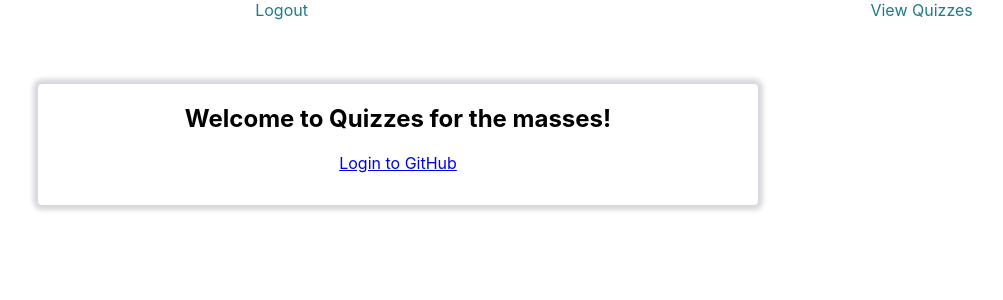
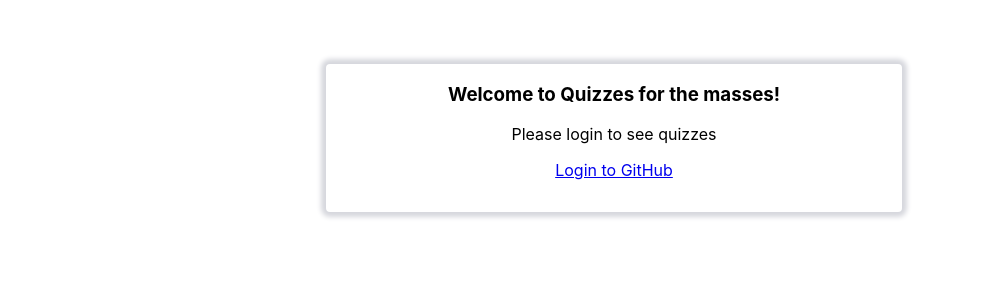
Before and after one commit to BrianFullSail/ASSL, a React (Create React App) app in the folder assl-app/: page /#/ in a window 1280 px wide. Shown: the top 300 px of the page, without its empty margins (26-1029 px from the left). Built offline with nearby package versions, Linux system fonts and the light colour scheme; no server answers.

Commit message:
changed Nav state and added some styling, looking to add more styling and redirect on form submit back to the quizzes

```diff
--- a/assl-app/src/App.js
+++ b/assl-app/src/App.js
@@ -1,14 +1,32 @@
 import './App.css'
-import React from 'react'
+import React, { useEffect, useState } from 'react'
 import { HashRouter as Router } from 'react-router-dom'
 import Nav from './components/Nav'
 import Routes from './components/Routes'
 
+
 function App() {
+  const [loggedIn, setLogin] = useState(false)
+  const query = new URLSearchParams(window.location.search)
+
+  useEffect(() => {
+    if (query.get('auth_token')) {
+    setLogin(true)
+    }
+  }, [])
+
+  function showNav(){
+    if(loggedIn === true){
+      return <Nav />
+    }
+    return false
+  }
+
   return (
     <Router>
       <div className="App">
-        <Nav />
+        {/* <Nav /> */}
+        {showNav()}
         <main>
           <Routes />
         </main>
--- a/assl-app/src/components/Nav.js
+++ b/assl-app/src/components/Nav.js
@@ -1,11 +1,15 @@
 import React from 'react';
 import { NavLink } from 'react-router-dom'
 
-const Nav = (props) => {
+const Nav = () => {
+    function logOut(){
+        window.location.href = "/"
+    }
+
     return (
         <nav style={styles.nav}>
-            <NavLink style={styles.links} activestyle={styles.activeLink} to='/Home'>Logout</NavLink>
-            <NavLink style={styles.links} activestyle={styles.activeLink} to='/Quizzes'>View Quizzes</NavLink>
+            <NavLink style={styles.links} activestyle={styles.activeLink} to='/Home' onClick={logOut}>Logout</NavLink>
+            <NavLink style={styles.links} to='/Quizzes'>View Quizzes</NavLink>
         </nav>
     )
 }
@@ -17,14 +21,16 @@
         justifyContent: 'space-around',
         alignItems: 'center',
         width: '100%',
-        height: '20%'
+        height: '20%',
+        marginTop: "5rem"
     },
     links: {
-        color: '#1f7a8c',
-        textDecoration: 'none',
-    },
-    activeLink: {
-        color: 'cyan',
-        textDecoration: 'underline'
+        padding: "5px 10px",
+        border: "1px solid #006699",
+        backgroundColor: "#0097DF",
+        color: "white",
+        textDecoration: "none",
+        margin: "1rem",
+        borderRadius: ".25rem"
     }
 }
--- a/assl-app/src/pages/Home.js
+++ b/assl-app/src/pages/Home.js
@@ -1,18 +1,13 @@
 import React from 'react'
 
 function Home() {
-    const query = new URLSearchParams(window.location.search)
-    fetch("http://localhost:3000/quizzes", {
-        headers: {
-            "Accept": "application/json",
-            "X-Access-Token": query.get('auth_token')
-        }
-    })
+
     return (
         <section style={styles.body}>
             <article style={styles.news}>
                 <div style={styles.newsArticle}>
-                    <h2>Welcome to Quizzes for the masses!</h2>
+                    <h1>Welcome to Quizzes for the masses!</h1>
+                    <p>Please login to see quizzes</p>
                     <a href="https://github.com/login/oauth/authorize?client_id=b65327d6f18a2484c20b">Login to GitHub</a>
                 </div>
             </article>
@@ -24,33 +19,24 @@
 
 const styles = {
     body: {
-        width: '75vw',
         display: 'flex',
-        justifyContent: 'space-between',
+        justifyContent: 'center',
+        flexDirection: "column",
+        alignItems: 'center',
         margin: '4rem'
     },
     news: {
         display: 'flex',
         flexDirection: 'column',
-        width: '75%',
+        width: '50%',
         justifyContent: 'center',
         backgroundColor: '#fff',
         borderRadius: '.25rem',
         boxShadow: '0 0 5px 5px #D6D7DD'
     },
-    images: {
-        width: '100%',
-        height: '100%',
-        borderRadius: '.25rem .25rem 0 0',
-        objectFit: 'cover'
-    },
     newsArticle: {
         marginLeft: '2rem',
         marginRight: '2rem',
         marginBottom: '2rem',
-    },
-    links: {
-        color: '#1f7a8c',
-        textDecoration: 'none',
     }
 }
--- a/assl-app/src/pages/Quiz.js
+++ b/assl-app/src/pages/Quiz.js
@@ -1,19 +1,24 @@
 import React from 'react'
 import { useLocation } from 'react-router-dom'
 
-function Quiz(){
+export default function Quiz(){
+    // useLocation to pass the state from the Quizzes page to access the data passed
     const location = useLocation()
     const id = location.state.data
     const question = id.Questions
 
+    // mapping through the passed object to get the questions
     let questions = question.map((q) => {
+        // mapping through the passed object again to get the choices
         let choices = q.Choices.map((element) => {
             let choiceName = element.questionId
-            return <article key={element.choice} style={styles.article}><input type="radio" name={choiceName} value={element.choice}></input>
+            //returning the radio button choices to the final return below
+            return <article key={element.choice} style={styles.article}><input type="radio" name={choiceName} value={element.choice} required={true}></input>
             <label>{element.choice}</label></article>
         })
+        // gathering the questions and choices to return
         return <article key={q.question}>
-            <h2>{q.question}</h2>
+            <h1>{q.question}</h1>
             {choices}
         </article>
     })
@@ -21,15 +26,13 @@
     return(
         <section style={styles.main}>
             <h1>{id.name}</h1>
-            <form style={styles.form} name="myForm">
+            <form style={styles.form} action="/Quizzes" name="myForm">
                 <section style={styles.sections}>{questions}</section>
                 <input type="submit" style={{margin: "5rem"}}/>
             </form>
         </section>
     )
 }
-
-export default Quiz
 
 const styles = {
     main: {
--- a/assl-app/src/pages/Quizzes.js
+++ b/assl-app/src/pages/Quizzes.js
@@ -7,12 +7,13 @@
     useEffect(() => {
         const query = new URLSearchParams(window.location.search)
         async function getQuizzes(){
+            const headers = {"Accept": "application/json"}
+            if (query.get('auth_token')) {
+                headers["X-Access-Token"] = query.get('auth_token')
+            }
             const response = await fetch("http://localhost:3000/quizzes", {
                 method: "GET",
-                headers: {
-                    "Accept": "application/json",
-                    "X-Access-Token": query.get('auth_token')
-                }
+                headers
             })
             const data = await response.json()
 
```
